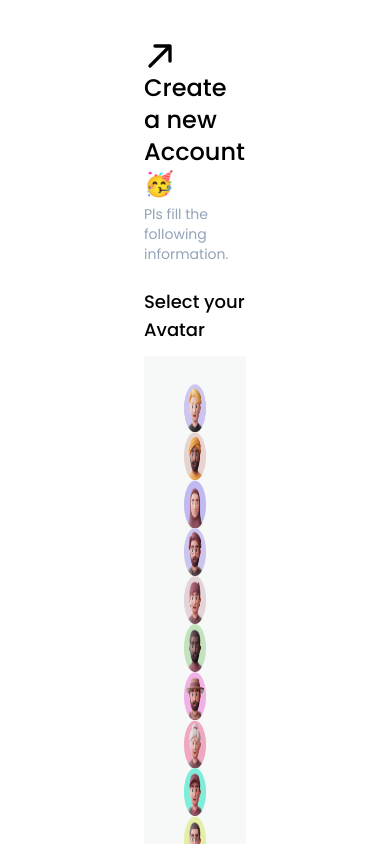
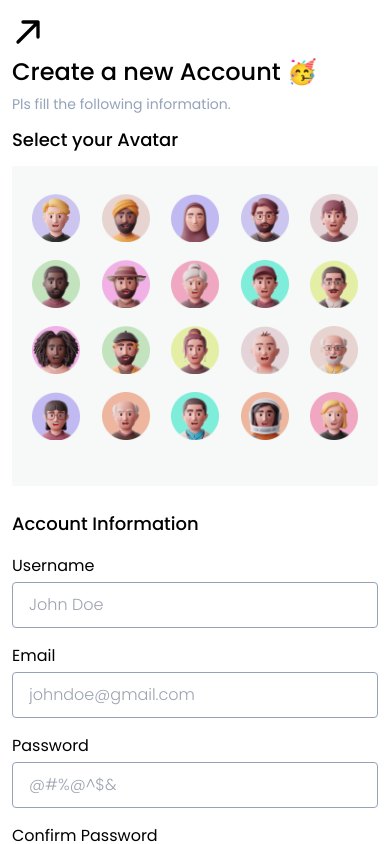
Before and after one commit to korebhaumik/Golden-Ink-Frontend, a React (Vite) app: page /signup in a window 390 px wide. Shown: the top 844 px of the page. Built offline with nearby package versions, Linux system fonts and the light colour scheme.

Commit message:
sign up phone res check

```diff
--- a/src/pages/Login_new.tsx
+++ b/src/pages/Login_new.tsx
@@ -7,7 +7,7 @@ export default function Login({}: Props) {
   const navigate = useNavigate();
   return (
     <div className="flex items-center h-screen ">
-      <div className=" px-4 m-auto w-full sm:w-[430px]">
+      <div className=" px-4 m-auto w-full sm:w-[400px]">
         <div>
           <TRArrowSVG />
           <h1 className="text-2xl mt-2 mb-1.5 font-medium">Log into your Account 🥳</h1>
--- a/src/pages/Signup.tsx
+++ b/src/pages/Signup.tsx
@@ -28,27 +28,30 @@ type Props = {};
 export default function Signup({}: Props) {
   const navigate = useNavigate();
   return (
-    <div className="py-10 px-36">
+    <div className="flex items-center">
+      {/* <div className="py-10 px-36"> */}
+      <div className="mx-3 py-4  sm:mx-auto ">
+        {/* Heading */}
         <div>
           <TRArrowSVG />
-        <h1 className="text-2xl font-medium">Create a new Account 🥳</h1>
-        <p className="text-sm text-primary-400 my-1">
+          <h1 className="text-2xl mt-2 mb-1.5 font-medium">Create a new Account 🥳</h1>
+          <p className=" text-sm text-primary-400">
             Pls fill the following information.
           </p>
         </div>
         {/* Content */}
-      <div className="mt-3 flex justify-between flex-wrap-reverse">
+        <div className="flex flex-wrap-reverse justify-between max-w-5xl  mt-3">
           {/* Account Info */}
-        <div className="w-[430px]">
+          <div className="w-full sm:w-[430px]">
             <h2 className="my-3 text-lg font-medium">Account Information</h2>
             <Unit label="Username" placeholder="John Doe" />
             <Unit label="Email" placeholder="johndoe@gmail.com" />
             <Unit label="Password" placeholder="@#%@^$&" />
             <Unit label="Confirm Password" placeholder="@#%@^$&" />
-          <button className="bg-accent-blue-800 w-full py-3 text-white rounded mt-2">
+            <button className="w-full py-3 mt-2 text-white rounded bg-accent-blue-800">
               Create Account
             </button>
-          <p className="mt-4 text-accent-blue-800 text-center">
+            <p className="mt-4 text-center text-accent-blue-800">
               Already have an account ? Try{" "}
               <span
                 className="underline cursor-pointer"
@@ -61,30 +64,38 @@ export default function Signup({}: Props) {
             </p>
           </div>
           {/* Select Avatar */}
-        <div className="w-[430px]">
-          <h2 className="my-3 text-lg font-medium">Select your Avatar</h2>
-          <div className="flex flex-wrap bg-primary-200 px-10 py-7 min-h-[20rem] ">
+          <div className="mb-3 sm:w-[410px]">
+            <h2 className=" mb-3 text-lg font-medium">Select your Avatar</h2>
+            <div className="flex flex-wrap bg-primary-200 rounded-sm px-5 sm:px-10 py-7 min-h-[20rem] ">
+              <div className="flex justify-between w-full ">
                 <Avatar_1 />
                 <Avatar_2 />
                 <Avatar_3 />
                 <Avatar_4 />
                 <Avatar_5 />
+              </div>
+              <div className="flex justify-between w-full">
                 <Avatar_6 />
                 <Avatar_7 />
                 <Avatar_8 />
                 <Avatar_9 />
                 <Avatar_10 />
+              </div>
+              <div className="flex justify-between w-full">
                 <Avatar_11 />
-            <Avatar_11 />
+                <Avatar_15 />
                 <Avatar_12 />
                 <Avatar_13 />
                 <Avatar_14 />
-            <Avatar_15 />
+              </div>
+              <div className="flex justify-between w-full">
                 <Avatar_16 />
                 <Avatar_17 />
                 <Avatar_18 />
                 <Avatar_19 />
                 <Avatar_20 />
+              </div>
+            </div>
           </div>
         </div>
       </div>
```
Lines whose indentation alone changed are shown as unchanged.
